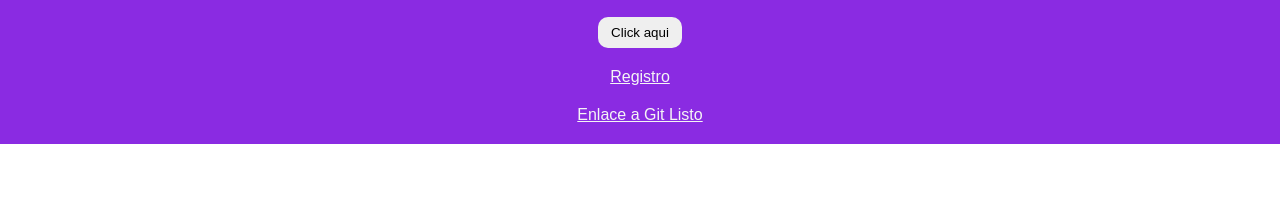
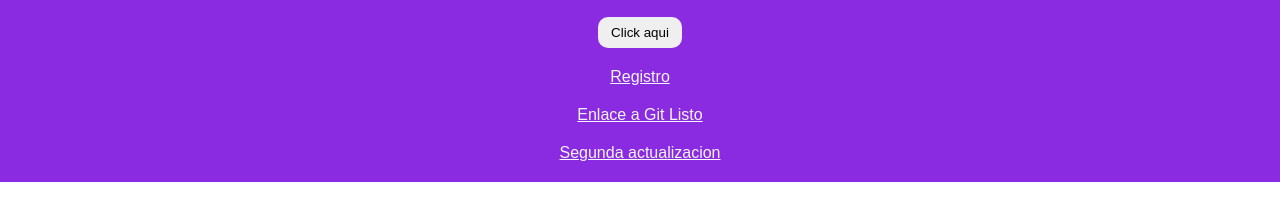
Before and after one commit to AngelMontesP/proyectogit, a plain HTML site: page index.html in a window 1280 px wide. Shown: the part 116-336 px from the top of the page. Drawn offline with Linux system fonts and the light colour scheme.

Commit message:
segundo commit

```diff
--- a/index.html
+++ b/index.html
@@ -13,6 +13,7 @@
         <button>Click aqui</button>
         <a href="">Registro</a>
         <a href="">Enlace a Git Listo </a>
+        <a href="">Segunda actualizacion</a>
     </div>
 
 </body>
```
